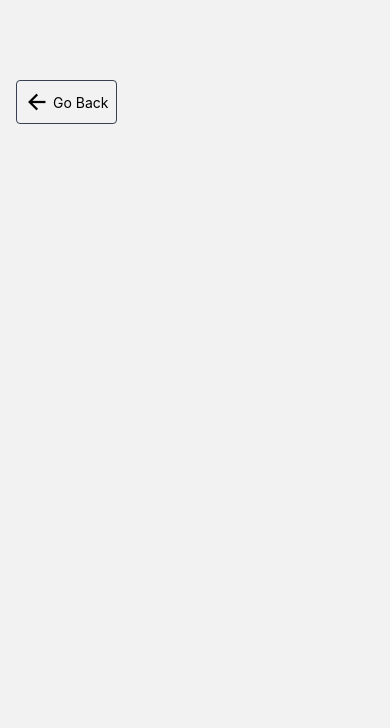
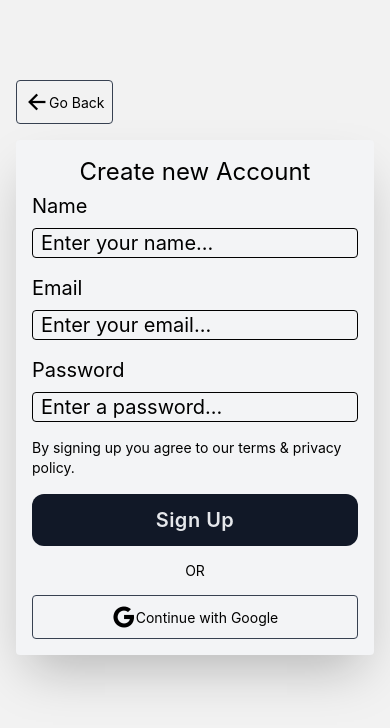
Before and after one commit to ebnazmul/rewardlab-app, a React Native app: screen /SignUp in a window 390 px wide. Shown: the top 728 px of the page. Built offline with nearby package versions, Linux system fonts and the light colour scheme.

Commit message:
create account page

```diff
--- a/app.json
+++ b/app.json
@@ -1,7 +1,7 @@
 {
   "expo": {
     "name": "RewardLab",
-    "slug": "app",
+    "slug": "rewardlab",
     "version": "1.0.0",
     "orientation": "portrait",
     "icon": "./assets/icon.png",
--- /dev/null
+++ b/components/Auth/Submit.js
@@ -0,0 +1,11 @@
+import { Pressable, Text } from "react-native";
+
+const Submit = ({ onPress, name }) => {
+    return (
+        <Pressable onPress={onPress} android_ripple={{color: ""}} className="bg-gray-900 py-3 rounded-xl">
+            <Text className="text-gray-200 text-center font-semibold text-xl tracking-wide">{name}</Text>
+        </Pressable>
+    );
+}
+
+export default Submit;
--- a/components/Buttons/IconButton.js
+++ b/components/Buttons/IconButton.js
@@ -1,12 +1,14 @@
 import { Pressable, Text, View } from "react-native";
 import { Ionicons } from "@expo/vector-icons"
 
-const IconButton = ({ children, onPress, icon }) => {
+const IconButton = ({ children, onPress, icon, fullWidth }) => {
     return (
-        <View className="flex-row">
-            <Pressable android_ripple={{color: ""}} className="p-2 gap-1 border border-gray-700 flex-row items-center rounded" onPress={onPress}>
-                <Ionicons name={icon} size={24} />
-                <Text>{children}</Text>
+        <View className={!fullWidth && "flex-row"}>
+            <Pressable android_ripple={{ color: "" }} className="p-2 gap-1 border border-gray-700 rounded" onPress={onPress}>
+                <View className="flex-row items-center mx-auto">
+                    <Ionicons name={icon} size={24} />
+                    <Text>{children}</Text>
+                </View>
             </Pressable>
         </View>
     );
--- /dev/null
+++ b/components/Input/Input.js
@@ -0,0 +1,12 @@
+import { TextInput, View, Text } from "react-native";
+
+const Input = ({name}) => {
+    return (
+        <View className="gap-2">
+            <Text className="text-xl">{name}</Text>
+            <TextInput className="border rounded text-xl px-2" placeholder={`Enter ${name === "Password" ? "a" : "your"} ${name.toLowerCase()}...`}/>
+        </View>
+    );
+}
+
+export default Input;
--- a/package.json
+++ b/package.json
@@ -9,6 +9,7 @@
     "web": "expo start --web"
   },
   "dependencies": {
+    "@react-native-firebase/app": "^21.6.1",
     "@react-navigation/bottom-tabs": "^7.0.7",
     "@react-navigation/native": "^7.0.4",
     "@react-navigation/native-stack": "^7.1.1",
--- a/screens/SignUp.js
+++ b/screens/SignUp.js
@@ -1,14 +1,29 @@
-import {  View } from "react-native";
+import { View, Text } from "react-native";
 import IconButton from "../components/Buttons/IconButton";
+import Input from "../components/Input/Input";
+import Submit from "../components/Auth/Submit";
 
-
-const SignUp = ({navigation}) => {
+const SignUp = ({ navigation }) => {
     return (
         <View>
             <View className="px-4 py-20">
                 <View>
-                    <IconButton onPress={()=>navigation.goBack()} icon="arrow-back-sharp">Go Back</IconButton>
+                    <IconButton onPress={() => navigation.goBack()} icon="arrow-back-sharp">Go Back</IconButton>
                 </View>
+
+                <View className="my-4 p-4 bg-gray-100 shadow-2xl rounded gap-1">
+                    <Text className="text-2xl text-center">Create new Account</Text>
+                    <View className="gap-4">
+                        <Input name="Name" />
+                        <Input name="Email" />
+                        <Input name="Password" />
+                        <Text className="text-sm">By signing up you agree to our terms & privacy policy.</Text>
+                        <Submit name="Sign Up" />
+                        <Text className="text-center">OR</Text>
+                        <IconButton fullWidth={true} icon="logo-google">Continue with Google</IconButton>
+                    </View>
+                </View>
+
 
             </View>
         </View>
```
Also changed, not shown: 1 other file (tests, documents, lock files or other folders).
